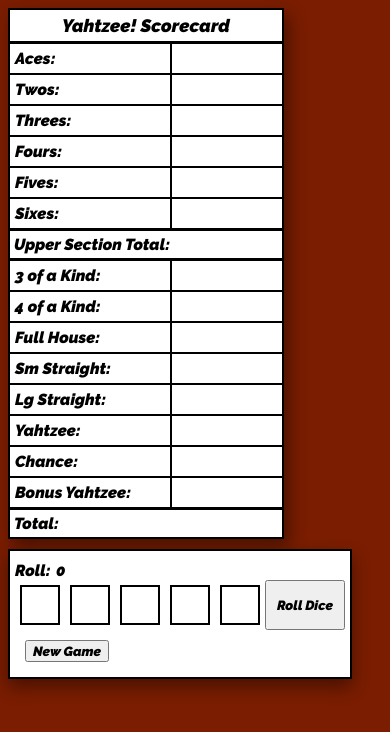
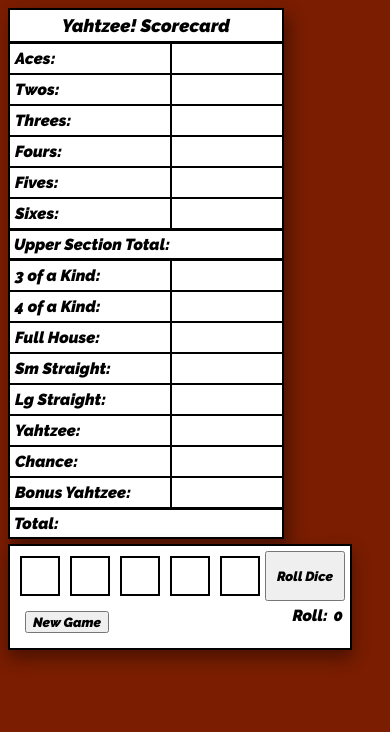
Before and after one commit to djmorosini/yahtzeejs, a plain HTML site: page index.html in a window 390 px wide. Drawn offline with Linux system fonts and the light colour scheme.

Commit message:
spacing/layout

```diff
--- a/index.html
+++ b/index.html
@@ -51,7 +51,6 @@
       </div>
     </div>
     <div id='controls'>
-      <div id='roll-wrap'>Roll: <span id='rollSpan'>0</span></div>
       <div id='dice'>
         <button onclick='lockDie("die1")' id='die1' class='die'></button>
         <button onclick='lockDie("die2")' id='die2' class='die'></button>
@@ -60,6 +59,7 @@
         <button onclick='lockDie("die5")' id='die5' class='die'></button>
         <button onclick='rollAll()' id='roll-btn'>Roll Dice</button>
       </div>
+      <div id='roll-wrap'>Roll: <span id='rollSpan'>0</span></div>
       <button onclick='reset()' id='reset-btn'>New Game</button>
     </div>
   </div>
--- a/main.css
+++ b/main.css
@@ -67,7 +67,8 @@
 }
 #roll-wrap {
   margin-top: 5px;
-  width: 100%;
+  float: right;
+  text-align: center;
 }
 #card {
   border: 2px solid black;
@@ -83,7 +84,7 @@
 }
 #controls {
   background-color: white;
-  margin: 10px;
+  margin: 5px;
   width: fit-content;
   padding: 5px;
   border: 2px solid black;
@@ -104,6 +105,9 @@
   }
 
 @media only screen and (max-device-width: 480px) {
+  body {
+    margin-top: 2px;
+  }
   #page-wrap {
     flex-direction: column;
   }
```
